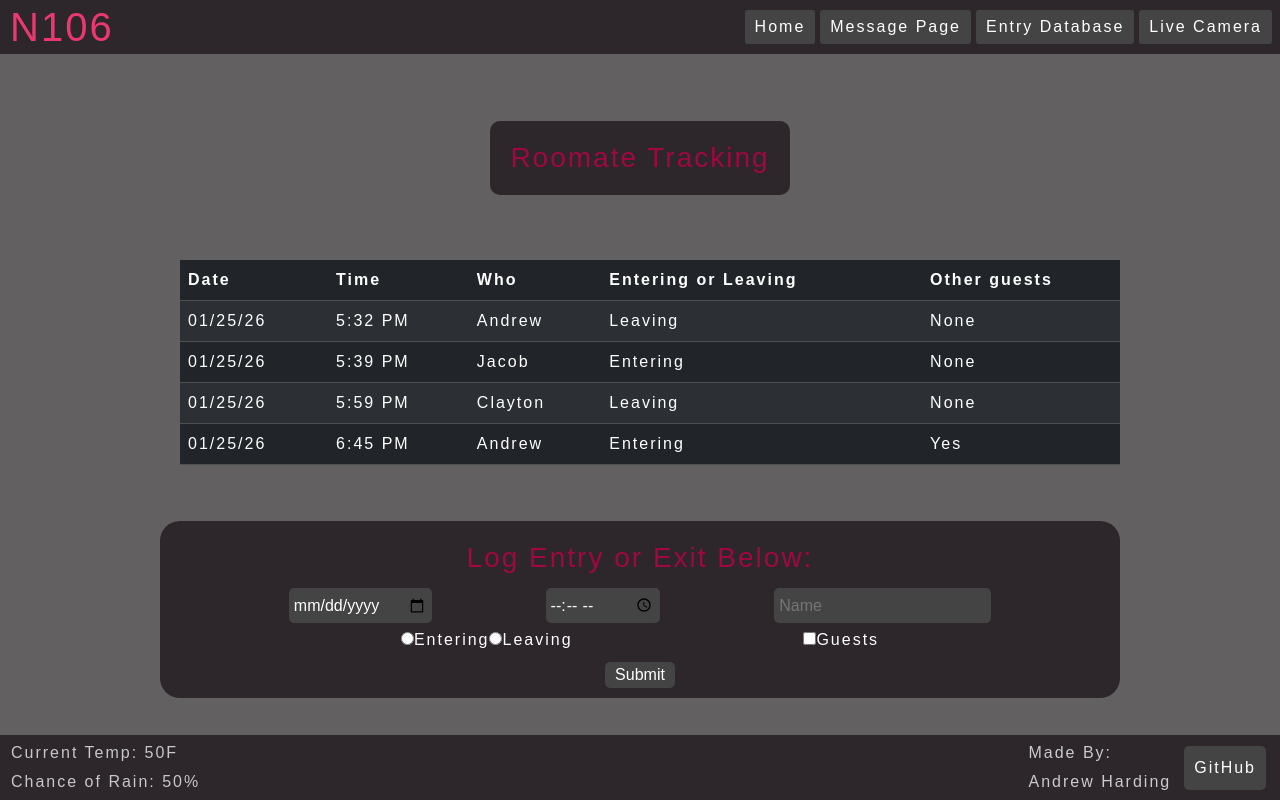
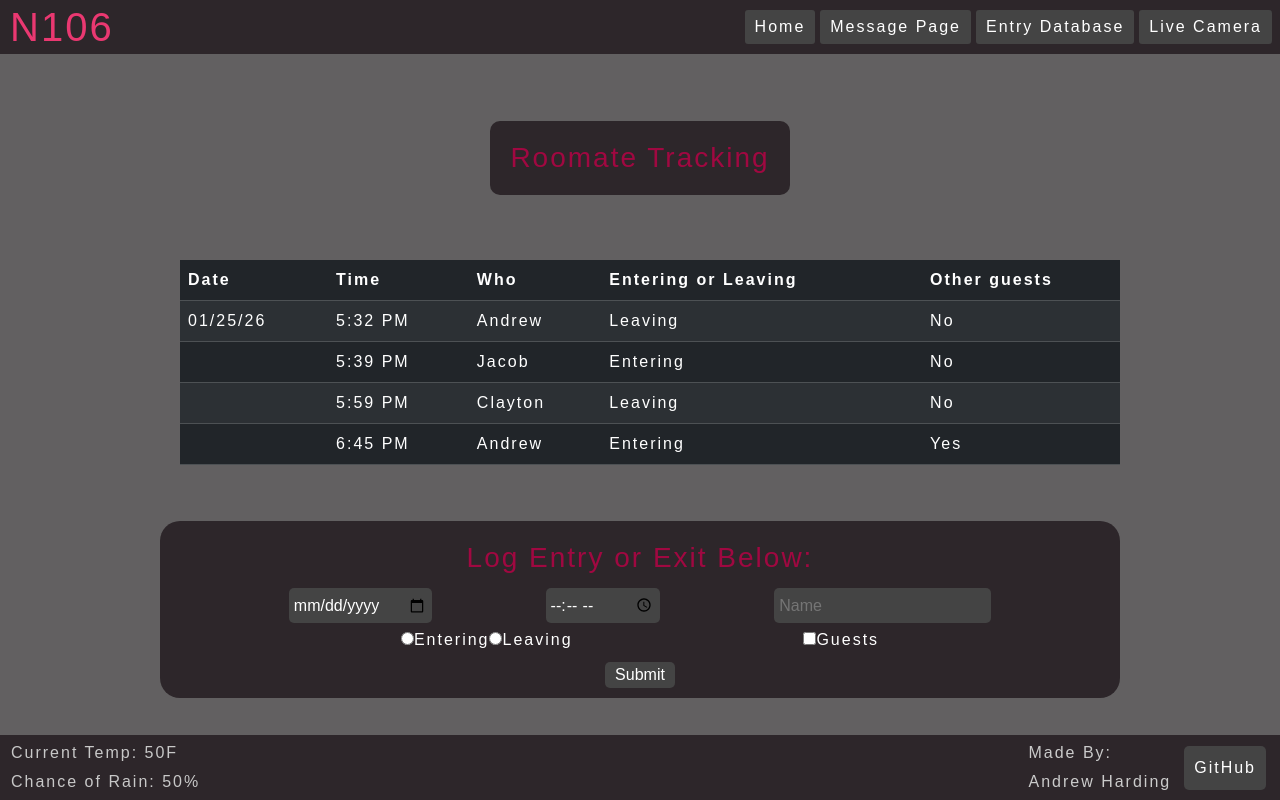
Before and after one commit to andpdw/CS260-Startup, a React (Vite) app: page /database in a window 1280 px wide. Built offline with nearby package versions, Linux system fonts and the light colour scheme; a web font is replaced by a local one.

Commit message:
Got a basic way to display the data from an array

```diff
--- /dev/null
+++ b/src/database/dataEntry.jsx
@@ -0,0 +1,42 @@
+import React from "react";
+
+const databaseEntries = [
+    {date:"01/25/26", time:"5:32 PM", name:"Andrew", state:"Leaving", guests:"No"},
+    {data:"01/25/26", time:"5:39 PM", name:"Jacob", state:"Entering", guests:"No"},
+    {data:"01/25/26", time:"5:59 PM", name:"Clayton", state:"Leaving", guests:"No"},
+    {data:"01/25/26", time:"6:45 PM", name:"Andrew", state:"Entering", guests:"Yes"},
+]
+
+function getData() {
+    return databaseEntries;
+}
+
+export function DataTable() {
+
+    let data = getData();
+
+    return (
+        <table className="table table-striped table-dark" id="data-table">
+            <thead>
+                <tr>
+                    <th>Date</th>
+                    <th>Time</th>
+                    <th>Who</th>
+                    <th>Entering or Leaving</th>
+                    <th>Other guests</th>
+                </tr>
+            </thead>
+            <tbody>
+                {data.map((entry, index) => (
+                    <tr key={index}>
+                        <td>{entry.date}</td>
+                        <td>{entry.time}</td>
+                        <td>{entry.name}</td>
+                        <td>{entry.state}</td>
+                        <td>{entry.guests}</td>
+                    </tr>
+                ))}
+            </tbody>
+        </table>
+    )
+}
--- a/src/database/database.jsx
+++ b/src/database/database.jsx
@@ -1,5 +1,7 @@
 import React from 'react';
 import './database.css'
+
+import { DataTable } from './dataEntry';
 
 export function Database() {
   return (
@@ -8,47 +10,7 @@ export function Database() {
                 <h3>Roomate Tracking</h3>
             </div>
             <div className="data-table-div">
-                <table className="table table-striped table-dark" id="data-table">
-                    <thead>
-                        <tr>
-                            <th>Date</th>
-                            <th>Time</th>
-                            <th>Who</th>
-                            <th>Entering or Leaving</th>
-                            <th>Other guests</th>
-                        </tr>
-                    </thead>
-                    <tbody>
-                        <tr>
-                            <td>01/25/26</td>
-                            <td>5:32 PM</td>
-                            <td>Andrew</td>
-                            <td>Leaving</td>
-                            <td>None</td>
-                        </tr>
-                        <tr>
-                            <td>01/25/26</td>
-                            <td>5:39 PM</td>
-                            <td>Jacob</td>
-                            <td>Entering</td>
-                            <td>None</td>
-                        </tr>
-                        <tr>
-                            <td>01/25/26</td>
-                            <td>5:59 PM</td>
-                            <td>Clayton</td>
-                            <td>Leaving</td>
-                            <td>None</td>
-                        </tr>
-                        <tr>
-                            <td>01/25/26</td>
-                            <td>6:45 PM</td>
-                            <td>Andrew</td>
-                            <td>Entering</td>
-                            <td>Yes</td>
-                        </tr>
-                    </tbody>
-                </table>
+                <DataTable/>
             </div>
             <div className="data-entry-div">
                 <div>
@@ -69,14 +31,14 @@ export function Database() {
                     <div id="input-group-2">
                         <div>
                             <input type="radio" id="Entering" name="entering-leaving" value="Entering"></input>
-                            <label for="Entering">Entering</label>
+                            <label htmlFor="Entering">Entering</label>
 
                             <input type="radio" id="Leaving" name="entering-leaving" value="Leaving"></input>
-                            <label for="Leaving">Leaving</label>
+                            <label htmlFor="Leaving">Leaving</label>
                         </div>
                         <div>
                             <input type="checkbox" id="guests" name="guests" value="Yes"></input>
-                            <label for="guests">Guests</label>
+                            <label htmlFor="guests">Guests</label>
                         </div>
                     </div>
                     <div id="submit-button">
```
